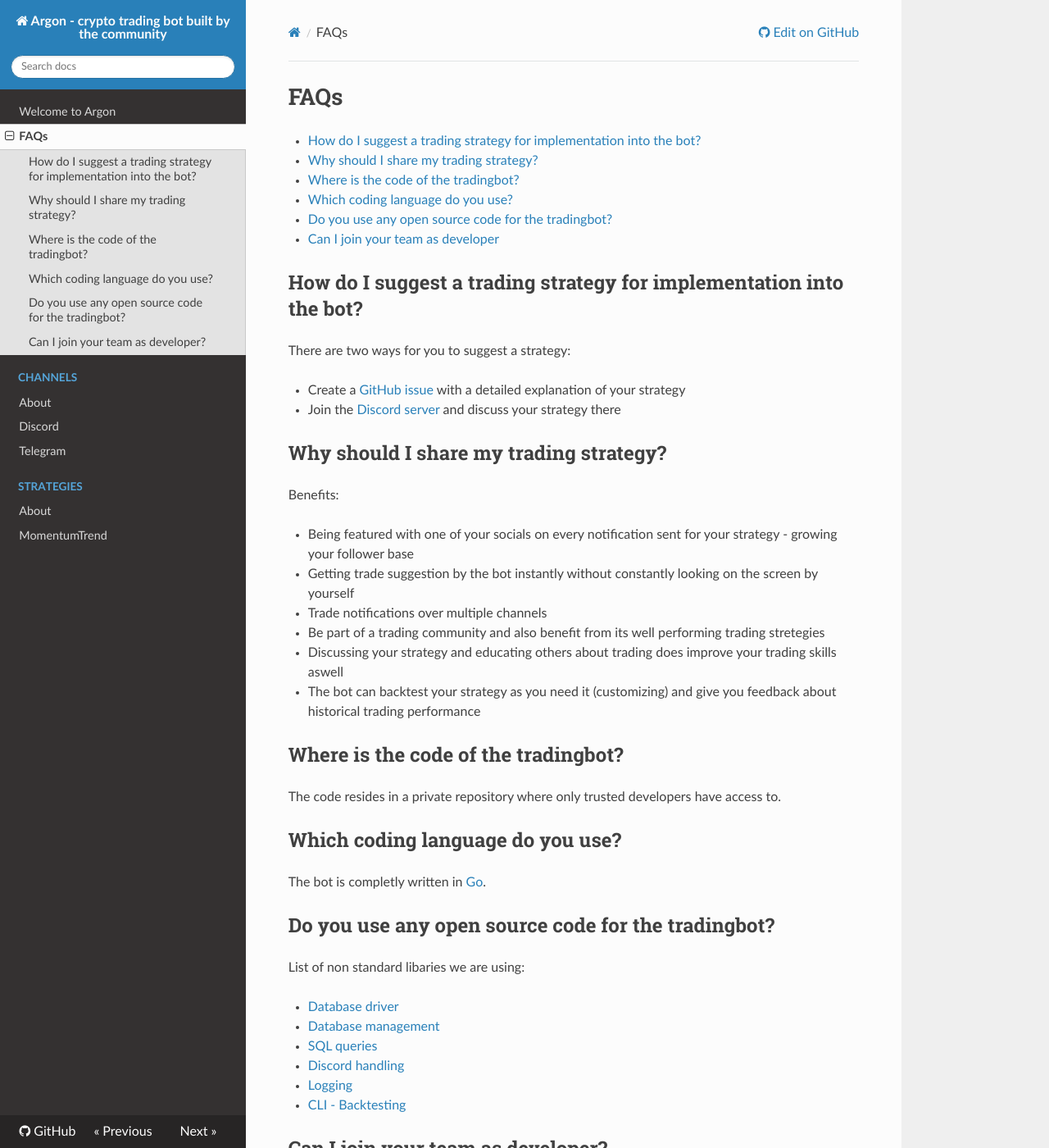
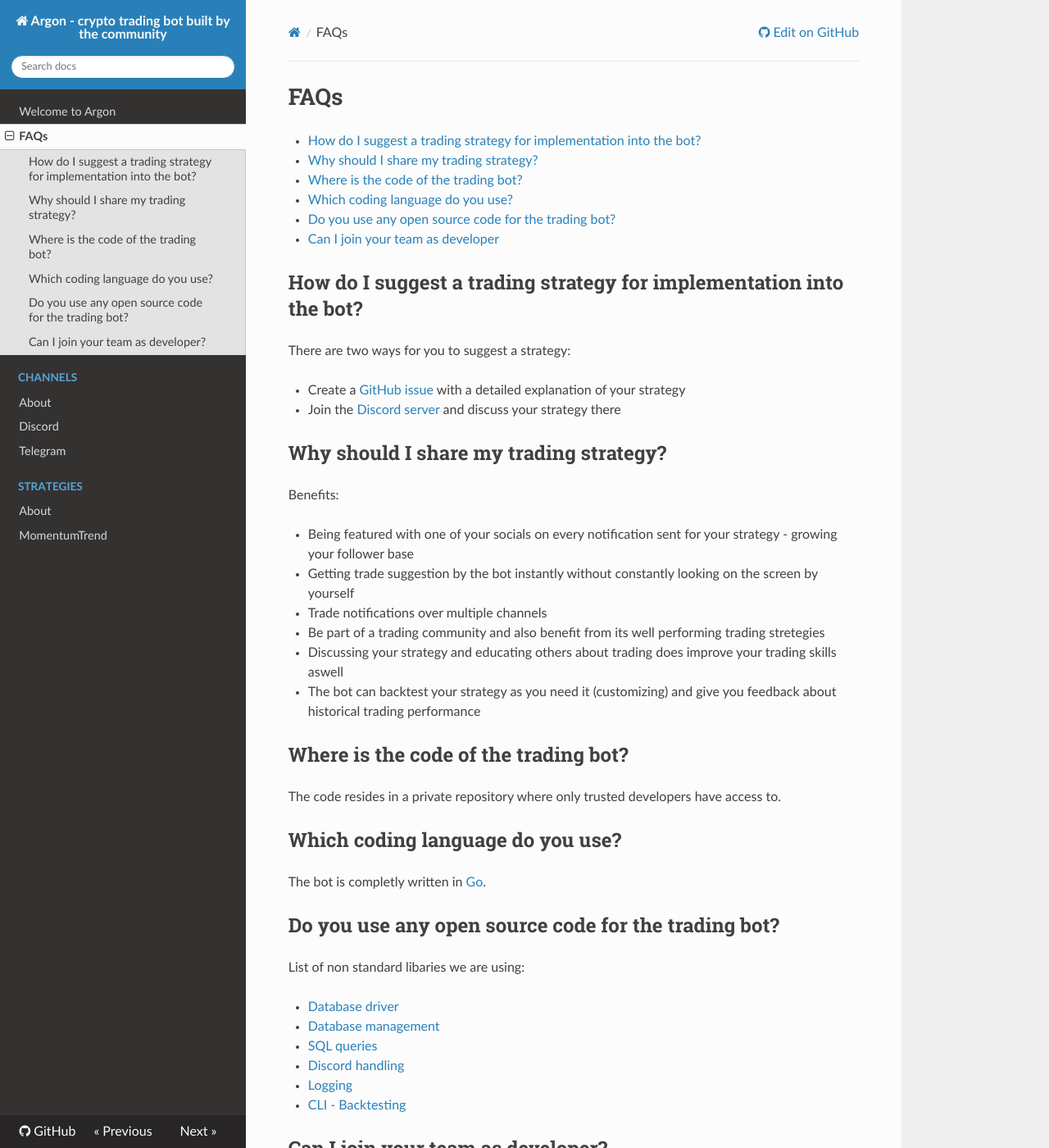
Before and after one commit to huetterma/argon, an MkDocs documentation site: the page built from docs/FAQ.md, in a window 1280 px wide and 1400 px high. Shown: the whole window at 82% size. Built offline with MkDocs 1.6.1, drawn with Linux system fonts in a browser that asks for light colours; nearby versions of some CDN libraries.

Commit message:
MKDOCS: update

```diff
--- a/docs/FAQ.md
+++ b/docs/FAQ.md
@@ -2,9 +2,9 @@
 
 - [How do I suggest a trading strategy for implementation into the bot?](#how-do-i-suggest-a-trading-strategy-for-implementation-into-the-bot)
 - [Why should I share my trading strategy?](#why-should-i-share-my-trading-strategy)
-- [Where is the code of the tradingbot?](#where-is-the-code-of-the-tradingbot)
+- [Where is the code of the trading bot?](#where-is-the-code-of-the-trading-bot)
 - [Which coding language do you use?](#which-coding-language-do-you-use)
-- [Do you use any open source code for the tradingbot?](#do-you-use-any-open-source-code-for-the-tradingbot)
+- [Do you use any open source code for the trading bot?](#do-you-use-any-open-source-code-for-the-trading-bot)
 - [Can I join your team as developer](#can-i-join-your-team-as-developer)
 
 ## How do I suggest a trading strategy for implementation into the bot?
@@ -25,7 +25,7 @@ Benefits:
 - Discussing your strategy and educating others about trading does improve your trading skills aswell
 - The bot can backtest your strategy as you need it (customizing) and give you feedback about historical trading performance
 
-## Where is the code of the tradingbot?
+## Where is the code of the trading bot?
 
 The code resides in a private repository where only trusted developers have access to.
 
@@ -33,7 +33,7 @@ The code resides in a private repository where only trusted developers have acce
 
 The bot is completly written in [Go](https://go.dev).
 
-## Do you use any open source code for the tradingbot?
+## Do you use any open source code for the trading bot?
 
 List of non standard libaries we are using:
 
```
Also changed, not shown: docs/channels/Index.md (+5 -0 lines), docs/strategies/Index.md (+1 -1 lines).
